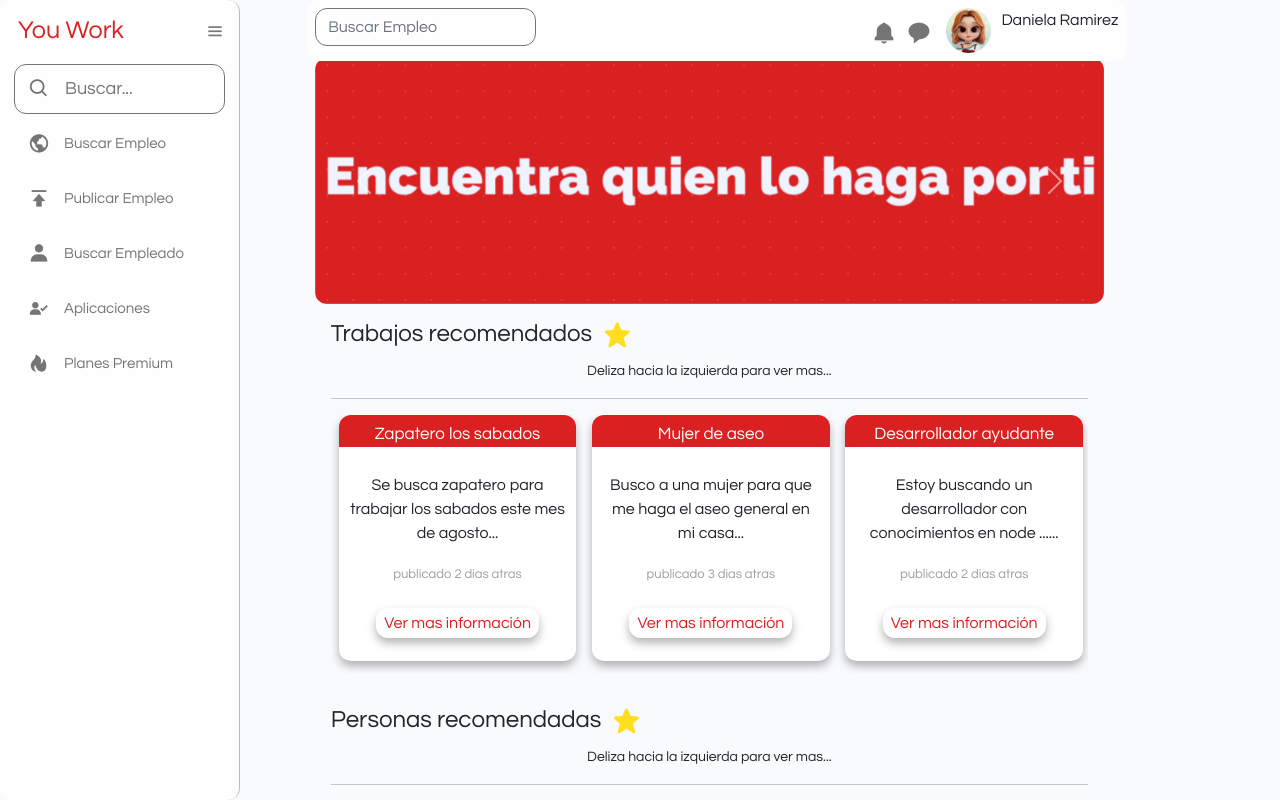
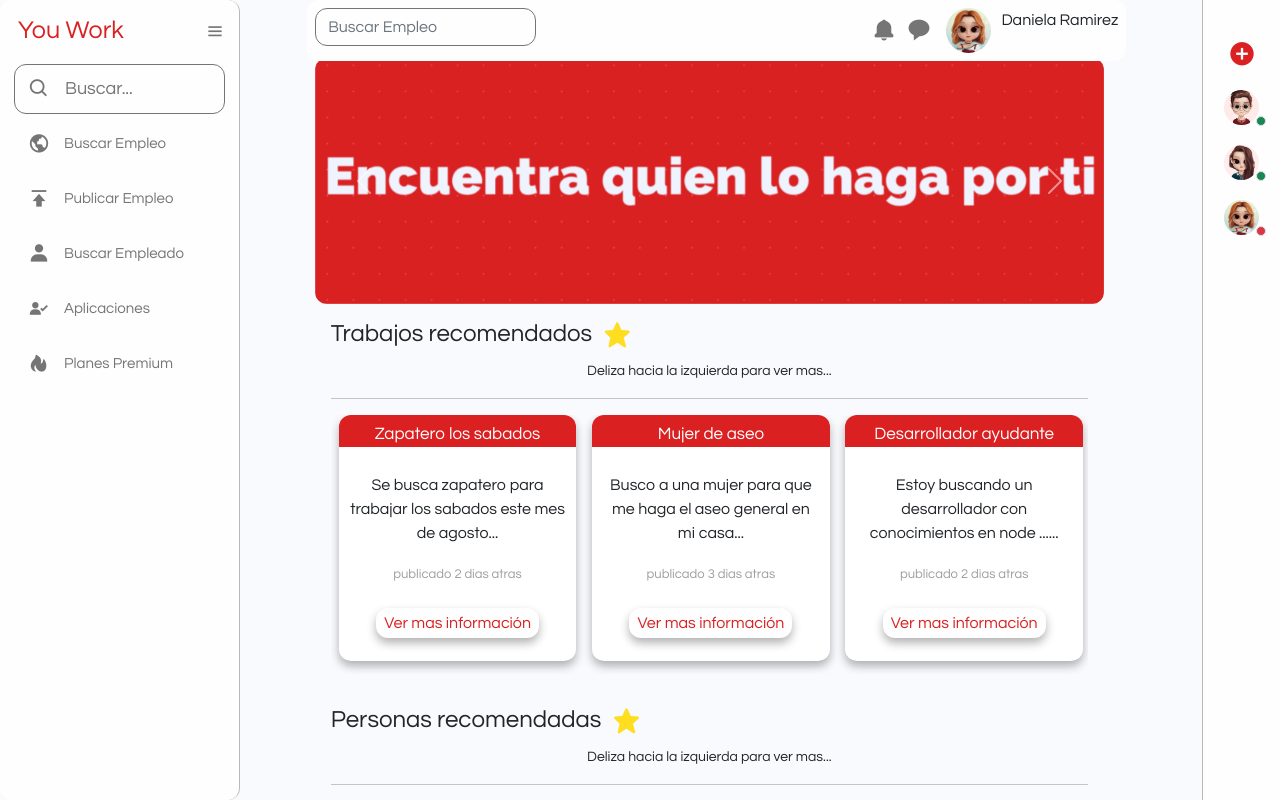
Before and after one commit to miguelangeelg/youwork, a React (Create React App) app: page / in a window 1280 px wide. Shown: the top 800 px of the page. Built offline with nearby package versions, Linux system fonts and the light colour scheme.

Commit message:
Nav Chat Again

```diff
--- a/src/App.js
+++ b/src/App.js
@@ -1,5 +1,5 @@
 import Nav from './components/Nav'
-// import NavChats from './components/NavChats'
+import NavChats from './components/NavChats'
 import Home from './routes/Home'
 // import SearchJob from './routes/SearchJob'
 import NavTop from './components/NavTop'
@@ -26,7 +26,7 @@ function App () {
             </div>
           </div>
           <div className='col-2 d-flex justify-content-end colNavChat'>
-            {/* <NavChats /> */}
+            <NavChats />
           </div>
         </div>
         {/* <Route path="/" exact component={Home}/>  */}
```
